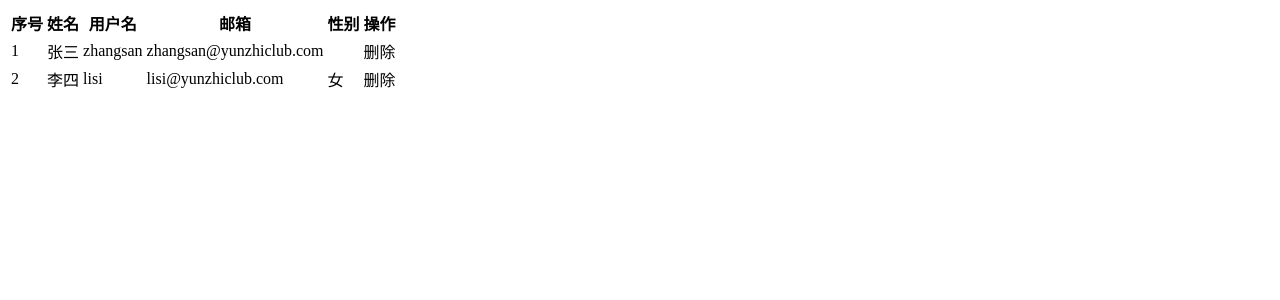
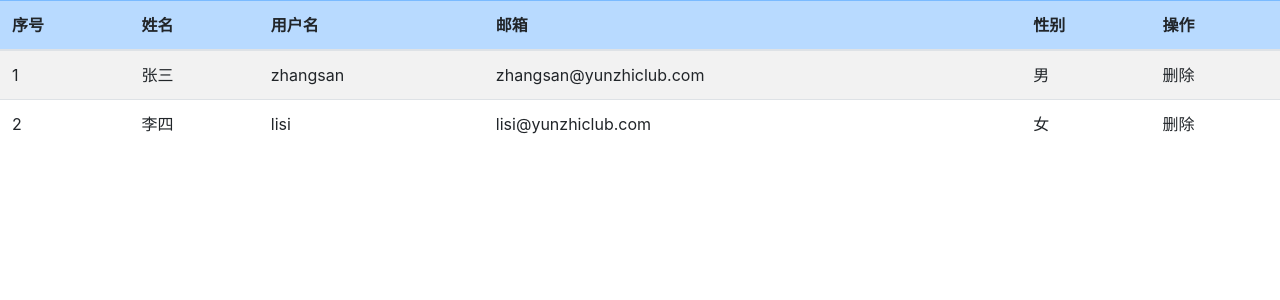
Before and after one commit to github50673488/angular-first-app, an Angular app: page / in a window 1280 px wide. Shown: the top 300 px of the page. Built offline with nearby package versions, Linux system fonts and the light colour scheme.

Commit message:
2.1.5 引用 Bootstrap

```diff
--- a/angular.json
+++ b/angular.json
@@ -31,9 +31,14 @@
               "src/assets"
             ],
             "styles": [
-              "src/styles.css"
+              "src/styles.css",
+              "./node_modules/bootstrap/dist/css/bootstrap.css"
             ],
-            "scripts": []
+            "scripts": [
+              "./node_modules/jquery/dist/jquery.slim.min.js",
+              "./node_modules/popper.js/dist/umd/popper.min.js",
+              "./node_modules/bootstrap/dist/js/bootstrap.min.js"
+            ]
           },
           "configurations": {
             "production": {
@@ -94,9 +99,14 @@
               "src/assets"
             ],
             "styles": [
-              "src/styles.css"
+              "src/styles.css",
+              "./node_modules/bootstrap/dist/css/bootstrap.css"
             ],
-            "scripts": []
+            "scripts": [
+              "./node_modules/jquery/dist/jquery.slim.min.js",
+              "./node_modules/popper.js/dist/umd/popper.min.js",
+              "./node_modules/bootstrap/dist/js/bootstrap.min.js"
+            ]
           }
         },
         "lint": {
--- a/package.json
+++ b/package.json
@@ -19,6 +19,9 @@
     "@angular/platform-browser": "~11.1.0",
     "@angular/platform-browser-dynamic": "~11.1.0",
     "@angular/router": "~11.1.0",
+    "bootstrap": "^4.6.0",
+    "jquery": "^3.5.1",
+    "popper.js": "^1.16.1",
     "rxjs": "~6.6.0",
     "tslib": "^2.0.0",
     "zone.js": "~0.11.3"
--- a/src/app/app.component.html
+++ b/src/app/app.component.html
@@ -1,8 +1,6 @@
-<!--<pre>-->
-<!--  {{ teachers |json }}-->
-<!--</pre>-->
-<table>
-  <tr>
+<table class="table table-striped">
+  <thead>
+  <tr class="table-primary">
     <th>序号</th>
     <th>姓名</th>
     <th>用户名</th>
@@ -10,14 +8,17 @@
     <th>性别</th>
     <th>操作</th>
   </tr>
-  <tr *ngFor=" let teacher of teachers let i=index ">
-    <td>{{i + 1}}</td>
-    <td>{{teacher.name}}</td>
-    <td>{{teacher.username}}</td>
-    <td>{{teacher.email}}</td>
-    <td *ngIf="teacher.sex;else famaleBlock"></td>
+  </thead>
+  <tbody>
+  <tr *ngFor="let teacher of teachers; index as i">
+    <td>{{ i + 1 }}</td>
+    <td>{{ teacher.name }}</td>
+    <td>{{ teacher.username }}</td>
+    <td>{{ teacher.email }}</td>
+    <td *ngIf="teacher.sex; else famaleBlock">男</td>
     <td>删除</td>
   </tr>
+  </tbody>
 </table>
 
 <ng-template #famaleBlock>
--- a/src/index.html
+++ b/src/index.html
@@ -1,5 +1,5 @@
 <!doctype html>
-<html lang="en">
+<html lang="zh-Hans"><!--zh-Hans　表示该页为一个简体中文官方普通话页面-->
 <head>
   <meta charset="utf-8">
   <title>FirstApp</title>
@@ -8,6 +8,6 @@
   <link rel="icon" type="image/x-icon" href="favicon.ico">
 </head>
 <body>
-  <app-root></app-root>
+<app-root></app-root>
 </body>
 </html>
```
Also changed, not shown: 1 other file (tests, documents, lock files or other folders).
